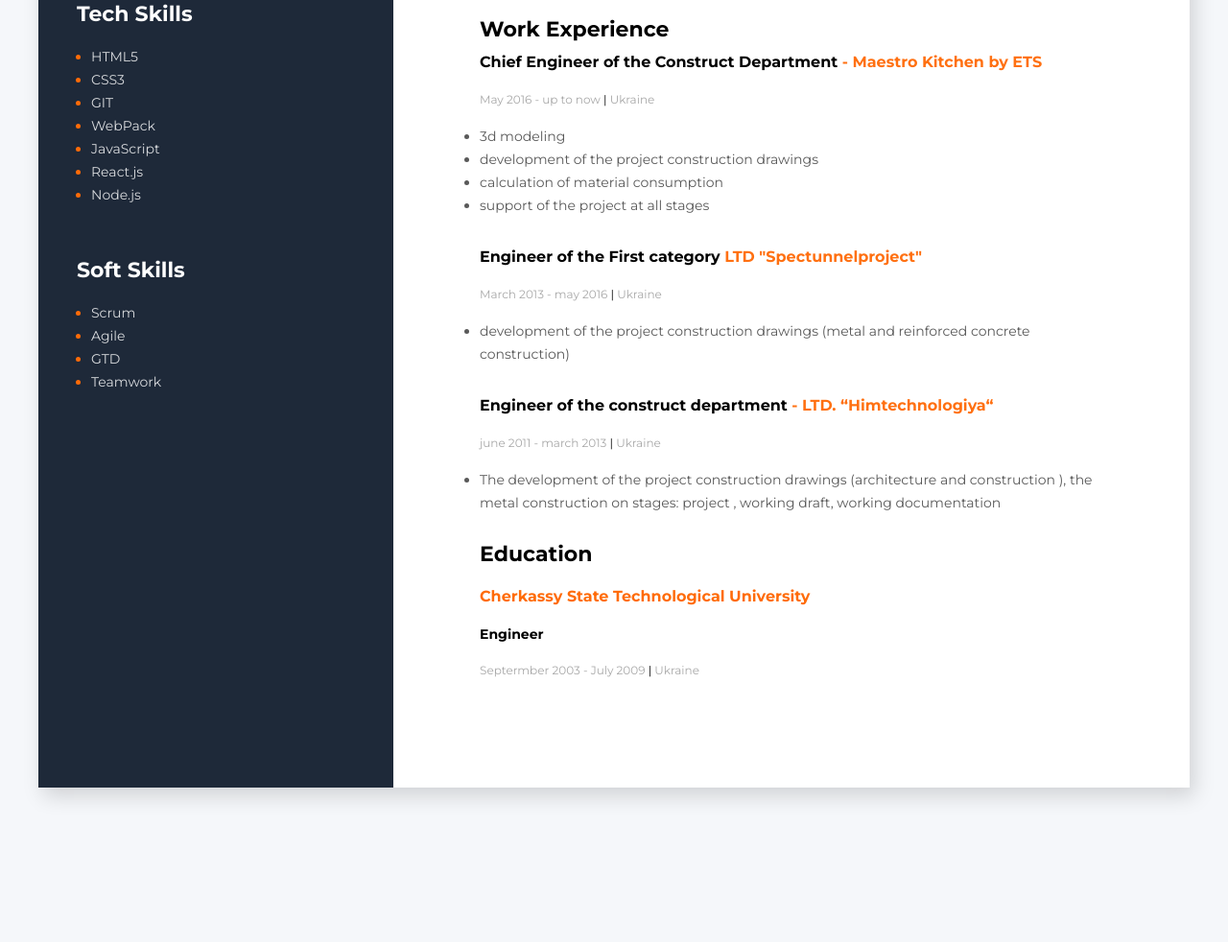
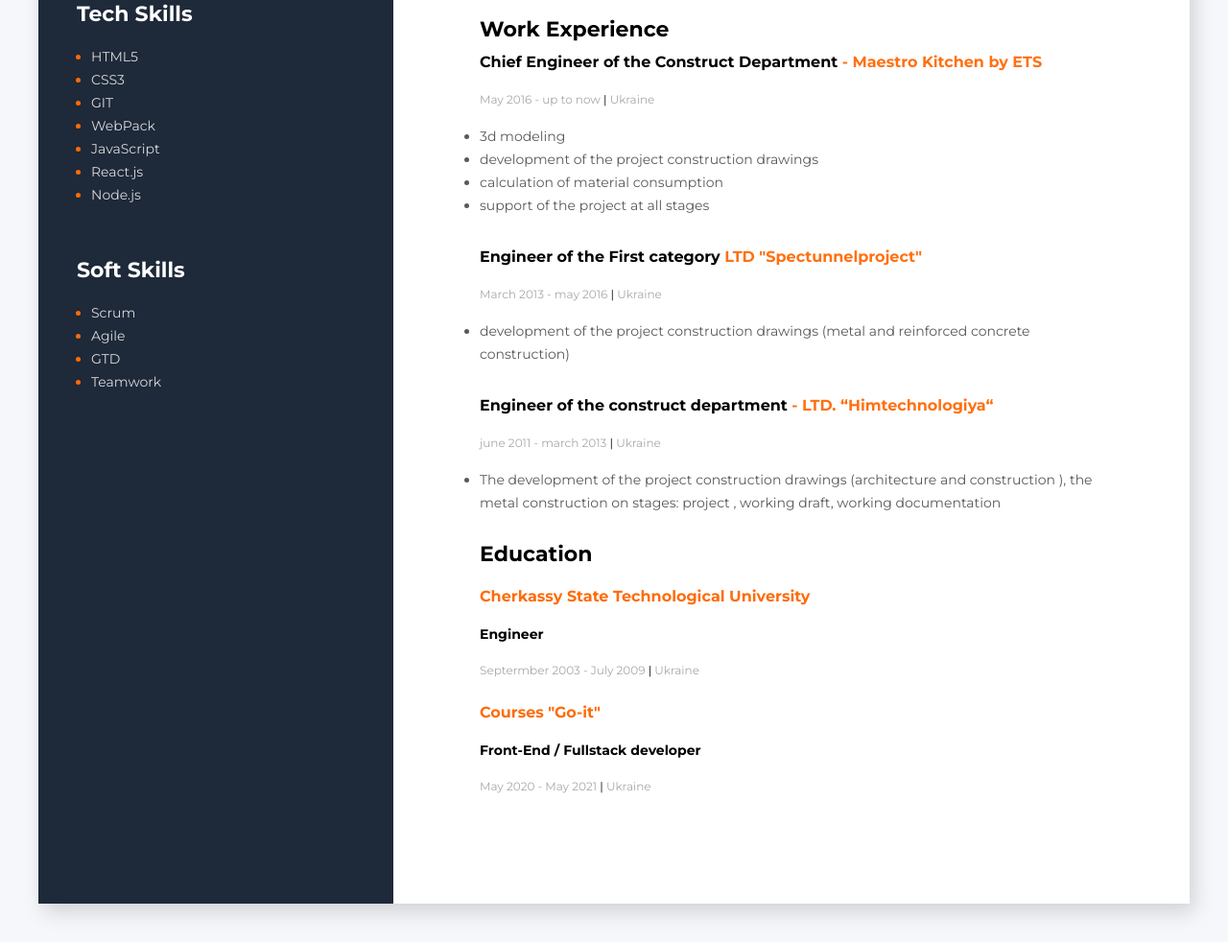
Before and after one commit to TarasLE/taras_lyuznyak_cv, a website: page Index.html in a window 1280 px wide. Shown: the part 566-1548 px from the top of the page at 96% size. Before the commit the page ends 1427 px from the top, so only its background shows below. Drawn offline with Linux system fonts and the light colour scheme.

Commit message:
added courses period

```diff
--- a/Index.html
+++ b/Index.html
@@ -223,6 +223,12 @@
             Septermber 2003 - July 2009
             <span class="profession-divider">|</span> Ukraine
           </span>
+          <p class="education">Courses "Go-it"</p>
+          <p class="education-grade">Front-End / Fullstack developer</p>
+          <span class="profession-period">
+            May 2020 - May 2021
+            <span class="profession-divider">|</span> Ukraine
+          </span>
         </div>
       </div>
     </div>
```
